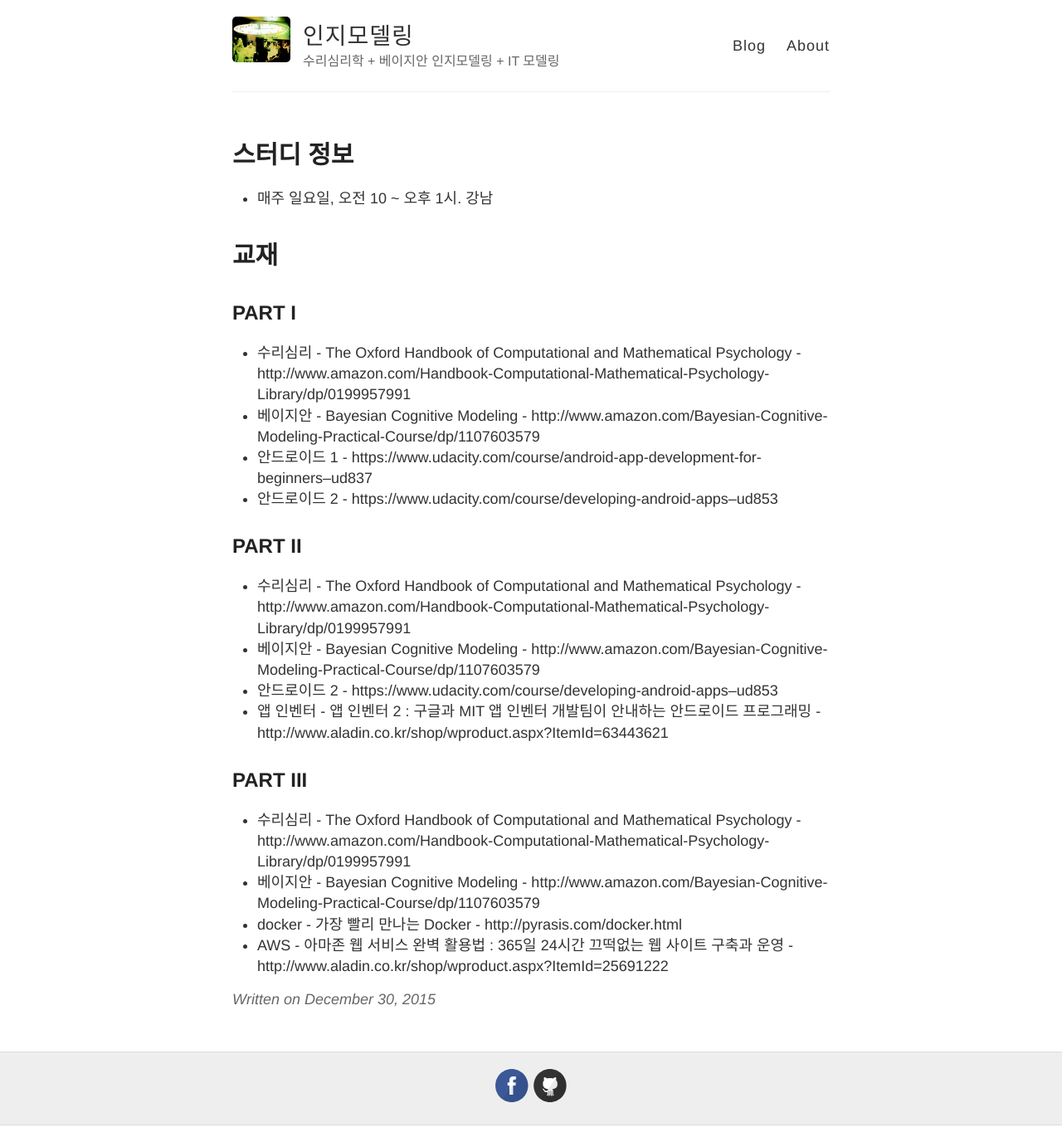
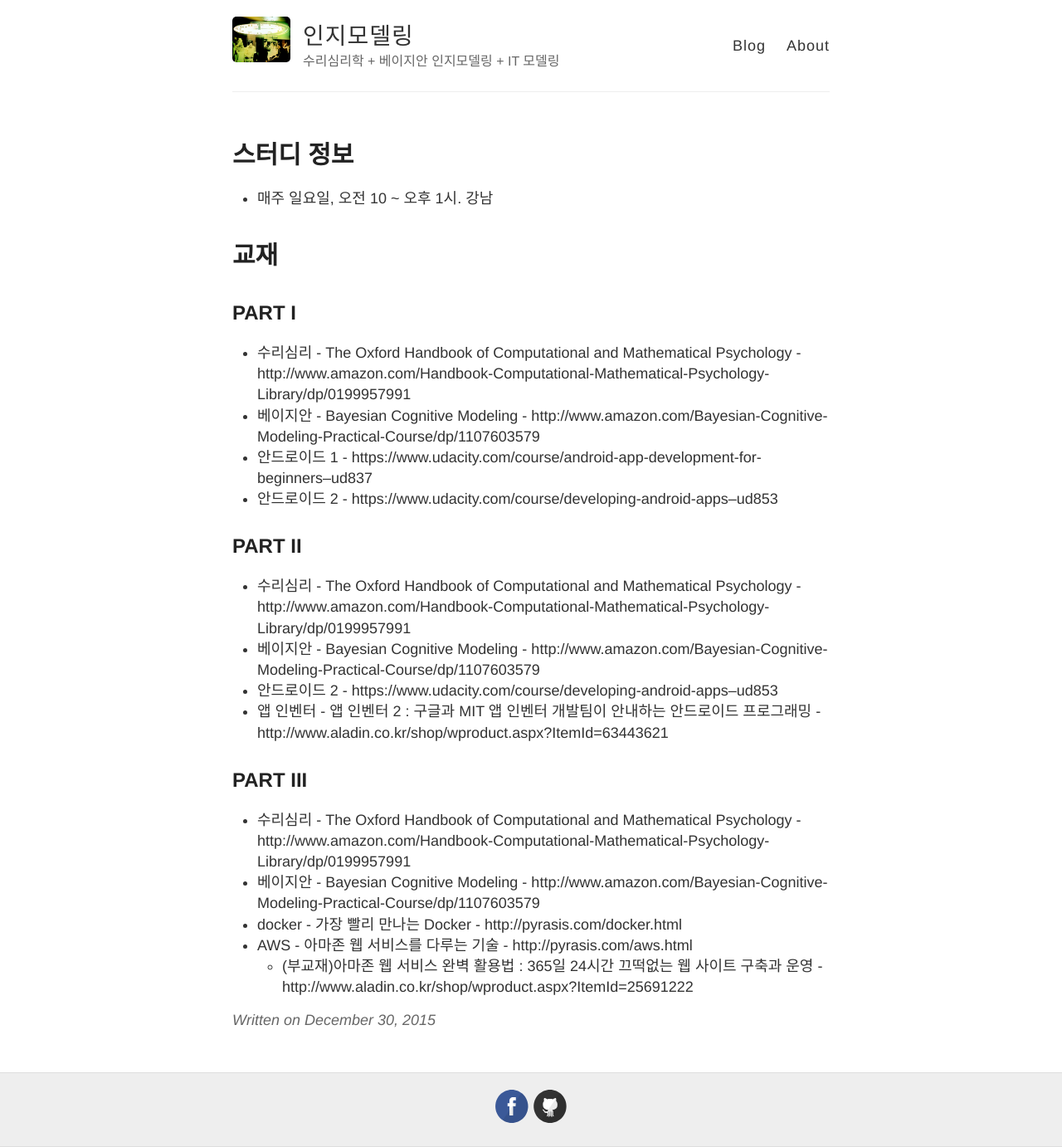
Before and after one commit to psygrammer/coco, a Jekyll site: the page built from _posts/2015-12-30-INFO.md, in a window 1280 px wide. Shown: the whole page at 83% size. Built offline with Jekyll 4.4.1, drawn with Linux system fonts in a browser that asks for light colours; Markdown is read by kramdown in place of the engine named in the settings; before the commit the page ends 1356 px from its top, so only the background shows below that.

Commit message:
Update 2015-12-30-INFO.md

```diff
--- a/_posts/2015-12-30-INFO.md
+++ b/_posts/2015-12-30-INFO.md
@@ -24,5 +24,5 @@
 * 수리심리 - The Oxford Handbook of Computational and Mathematical Psychology - http://www.amazon.com/Handbook-Computational-Mathematical-Psychology-Library/dp/0199957991
 * 베이지안 - Bayesian Cognitive Modeling - http://www.amazon.com/Bayesian-Cognitive-Modeling-Practical-Course/dp/1107603579
 * docker - 가장 빨리 만나는 Docker - http://pyrasis.com/docker.html
-* AWS -
-아마존 웹 서비스 완벽 활용법 : 365일 24시간 끄떡없는 웹 사이트 구축과 운영 - http://www.aladin.co.kr/shop/wproduct.aspx?ItemId=25691222
+* AWS - 아마존 웹 서비스를 다루는 기술 - http://pyrasis.com/aws.html
+  - (부교재)아마존 웹 서비스 완벽 활용법 : 365일 24시간 끄떡없는 웹 사이트 구축과 운영 - http://www.aladin.co.kr/shop/wproduct.aspx?ItemId=25691222
```
